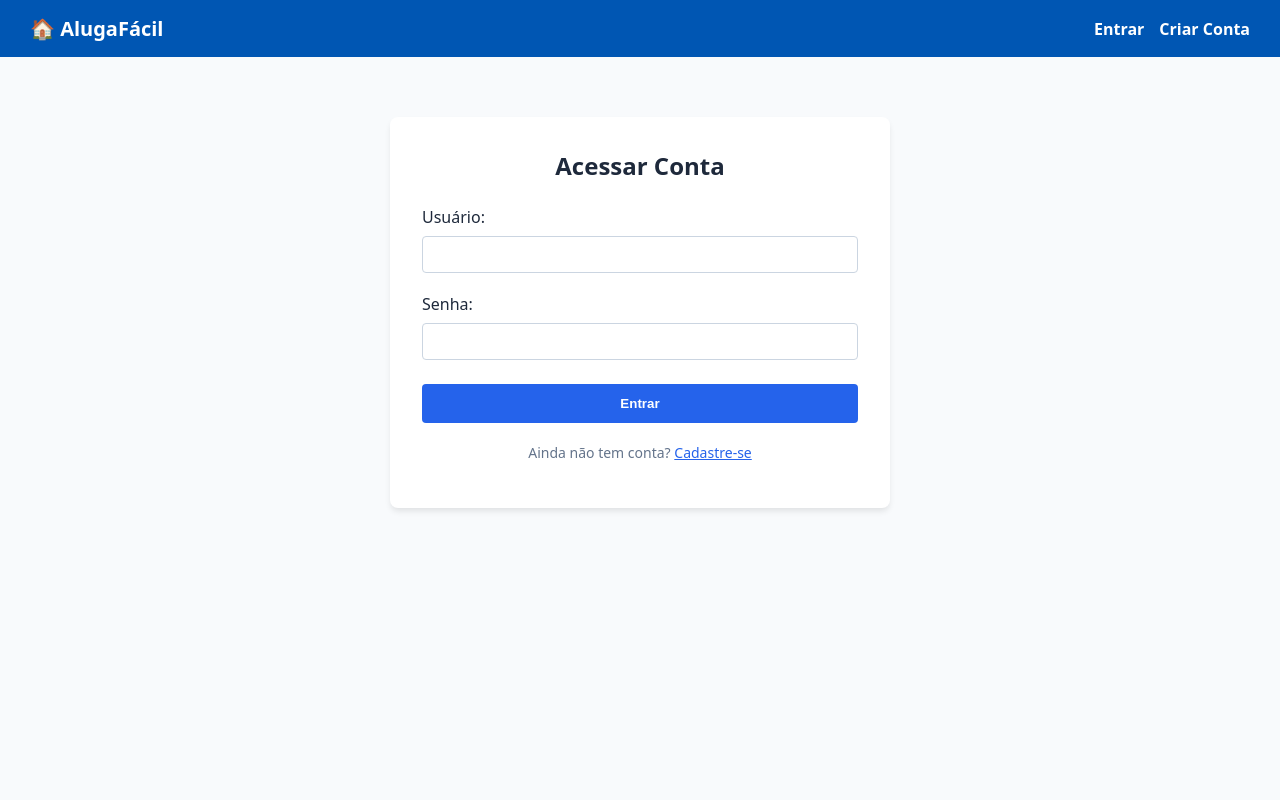
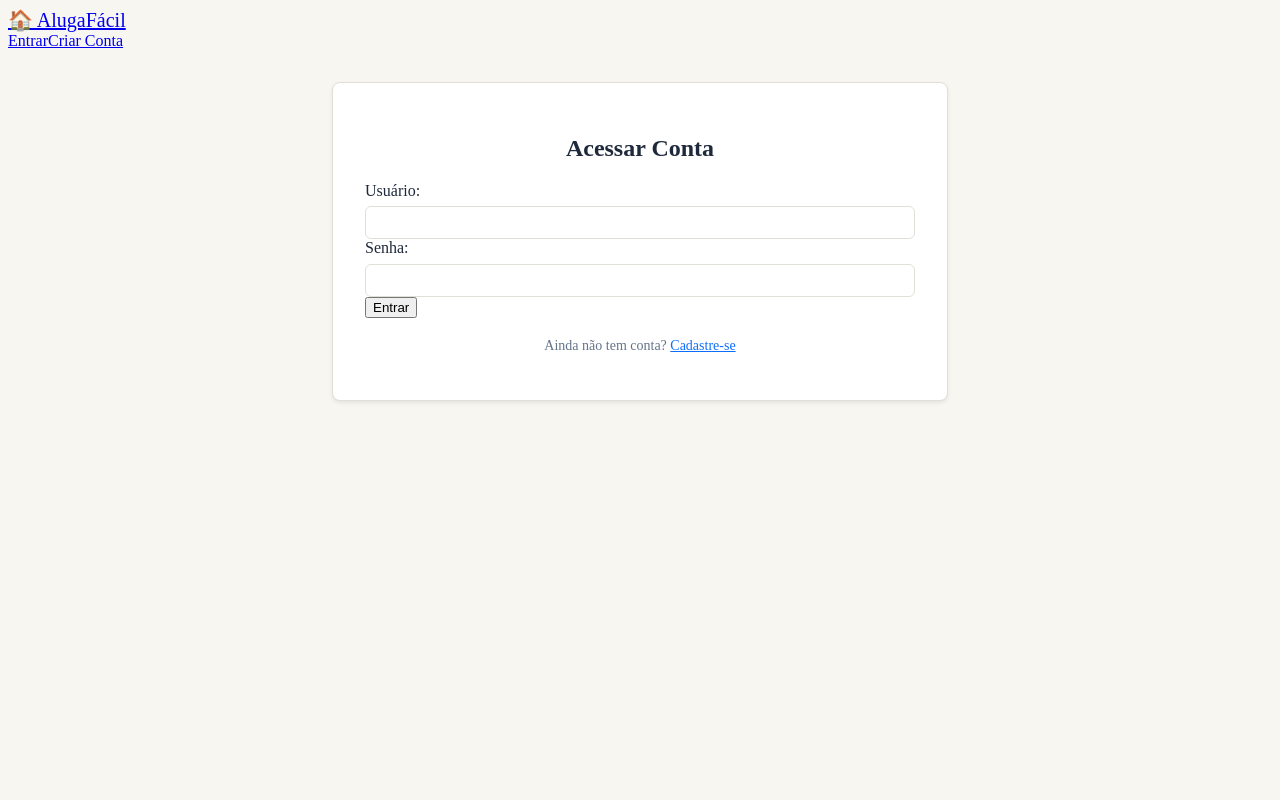
Before and after one commit to RennerRSouza/AlugaFacil, a Django app: a page that uses sistema/templates/base.html in a window 1280 px wide. Run offline with Django 5.2, Linux system fonts and the light colour scheme.

Commit message:
update: atualiza css para migração para bootstrap

```diff
--- a/sistema/static/style.css
+++ b/sistema/static/style.css
@@ -1,106 +1,60 @@
 :root {
-    --primary-color: #2563eb;
-    --bg-color: #f8fafc;
-    --card-bg: #ffffff;
-    --text-color: #1e293b;
-    --border-color: #cbd5e1;
+    --primary-color: #0d6efd;
+    --border-color: #dee2e6;
 }
 
-body {
-    font-family: system-ui, -apple-system, sans-serif;
-    background-color: var(--bg-color);
-    color: var(--text-color);
-    margin: 0;
-    padding: 0;
-    display: flex;
-    flex-direction: column;
-    min-height: 100vh;
+.form-container {
+    background: #ffffff;
+    padding: 2rem;
+    border-radius: 8px;
+    box-shadow: 0 0.125rem 0.25rem rgba(0, 0, 0, 0.075);
+    border: 1px solid var(--border-color);
+    width: 100%;
+    max-width: 550px;
+    margin: 2rem auto;
 }
 
-.navbar {
-    width: 100%;
-    box-sizing: border-box;
-    background-color: #0056b3;
-    padding: 15px 30px;
-    display: flex;
-    justify-content: space-between;
-    align-items: center;
-    color: white;
+.form-group p {
+    margin-bottom: 1rem;
 }
 
-.navbar a {
-    color: white;
-    text-decoration: none;
-    margin-left: 15px;
-    font-weight: bold;
+.form-group label {
+    display: block;
+    margin-bottom: 0.4rem;
+    font-weight: 500;
 }
 
-.navbar a:hover {
-    text-decoration: underline;
-}
-
-.container {
+.form-group input,
+.form-group select,
+.form-group textarea {
     width: 100%;
-    max-width: 1200px;
-    margin: 20px auto;
-    padding: 0 20px;
+    padding: 0.5rem 0.75rem;
+    border: 1px solid var(--border-color);
+    border-radius: 0.375rem;
     box-sizing: border-box;
 }
 
-.form-container {
-    background: var(--card-bg);
-    padding: 2rem;
-    border-radius: 8px;
-    box-shadow: 0 4px 6px -1px rgb(0 0 0 / 0.1);
-    width: 100%;
-    max-width: 500px;
-    margin: 40px auto;
-    box-sizing: border-box;
+.form-group input:focus,
+.form-group select:focus,
+.form-group textarea:focus {
+    outline: none;
+    border-color: #86b7fe;
+    box-shadow: 0 0 0 0.25rem rgba(13, 110, 253, 0.25);
 }
 
-h2 { margin-top: 0; margin-bottom: 1.5rem; }
-.form-group { margin-bottom: 1.25rem; }
-.form-group label {
-    display: block;
-    margin-bottom: 0.5rem;
-    font-weight: 500;
-}
-.form-group input, .form-group select, .form-group textarea {
-    width: 100%;
-    padding: 0.625rem;
-    border: 1px solid var(--border-color);
-    border-radius: 4px;
-    box-sizing: border-box;
-}
-.form-group input:focus {
-    outline: 2px solid var(--primary-color);
-}
 .errorlist {
-    color: #dc2626;
+    color: #dc3545;
     padding-left: 1.25rem;
     font-size: 0.875rem;
     margin: 0.25rem 0;
 }
-.btn-group {
-    display: flex;
-    gap: 1rem;
-    margin-top: 1.5rem;
+
+:root {
+    --primary-color: #0d6efd;
+    --border-color: #e2dfd7;
 }
-button, .btn-cancel {
-    flex: 1;
-    padding: 0.75rem;
-    border: none;
-    border-radius: 4px;
-    cursor: pointer;
-    font-weight: 600;
-    text-align: center;
-    text-decoration: none;
+
+body {
+    background-color: #f8f6f1;
+    color: #1e293b;
 }
-button {
-    background-color: var(--primary-color);
-    color: white;
-}
-.btn-cancel {
-    background-color: #e2e8f0;
-    color: #475569;
-}
```
